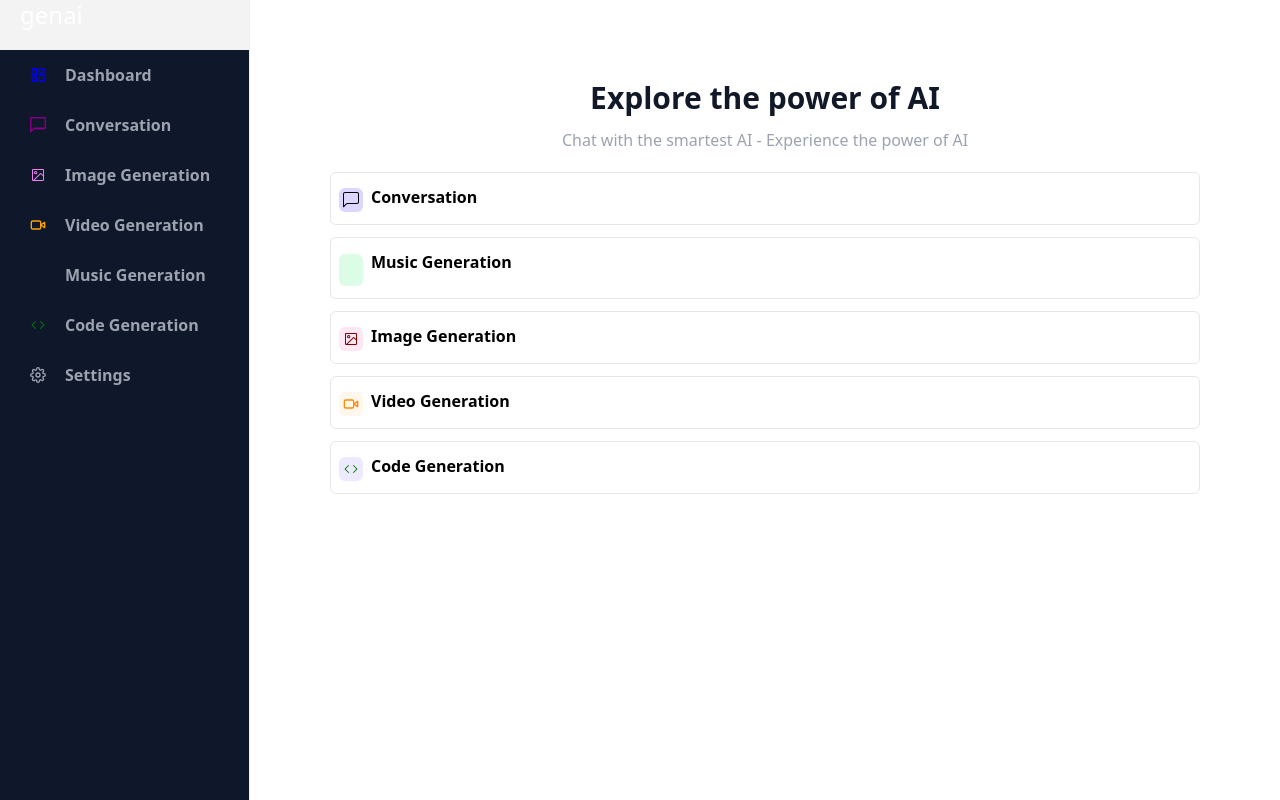
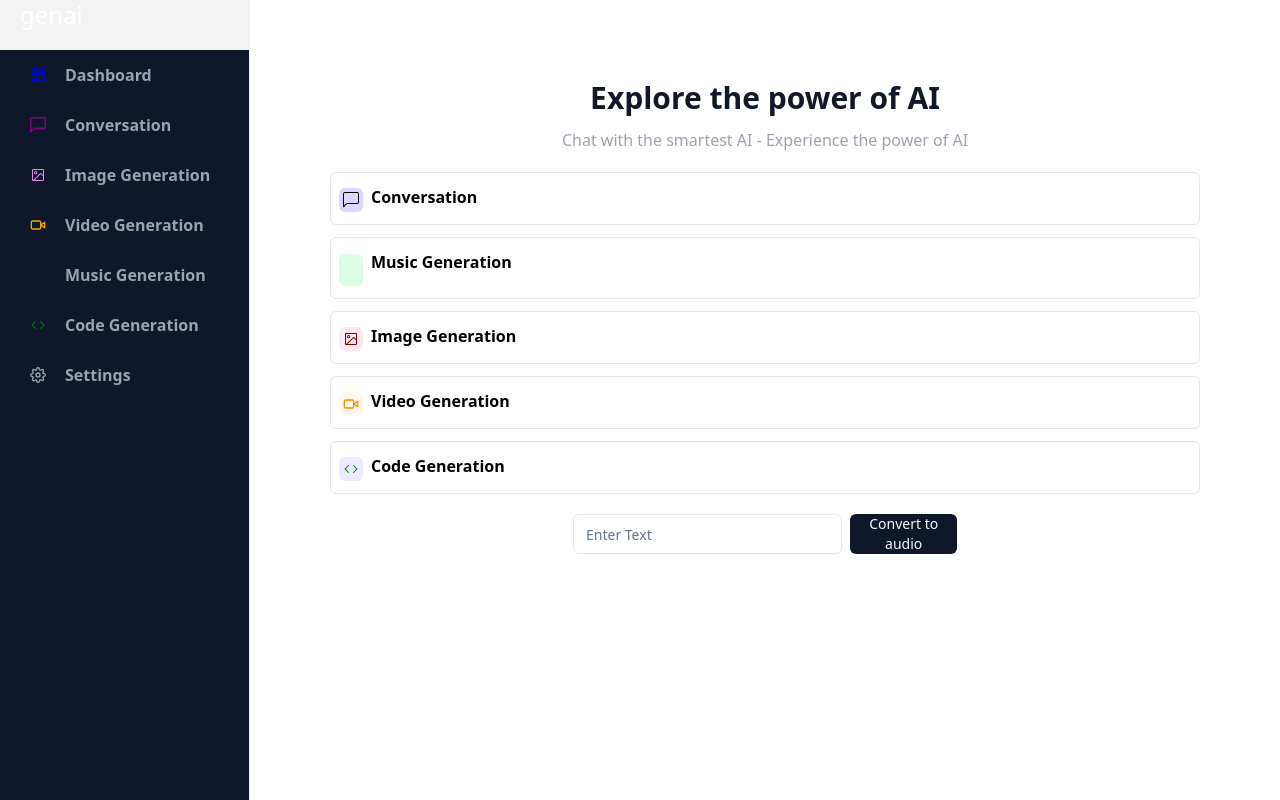
Before and after one commit to ABHI5645/chatGpt-kids, a Next.js app: page / in a window 1280 px wide. Built offline with nearby package versions, Linux system fonts and the light colour scheme; some icons are missing.

Commit message:
add shadcn input and button components

```diff
--- a/package.json
+++ b/package.json
@@ -13,6 +13,7 @@
     "@emotion/styled": "^11.11.0",
     "@mui/icons-material": "^5.14.7",
     "@mui/material": "^5.14.7",
+    "@radix-ui/react-slot": "^1.0.2",
     "class-variance-authority": "^0.7.0",
     "clsx": "^2.0.0",
     "eslint": "8.48.0",
--- /dev/null
+++ b/src/components/InputWithButton.jsx
@@ -0,0 +1,11 @@
+import { Button } from "@/components/ui/button";
+import { Input } from "@/components/ui/input";
+
+export function InputWithButton() {
+  return (
+    <div className="flex w-full max-w-sm items-center space-x-2">
+      <Input type="email" placeholder="Enter Text" />
+      <Button type="submit">Convert to audio</Button>
+    </div>
+  );
+}
--- /dev/null
+++ b/src/components/ui/button.jsx
@@ -0,0 +1,47 @@
+import * as React from "react"
+import { Slot } from "@radix-ui/react-slot"
+import { cva } from "class-variance-authority";
+
+import { cn } from "@/lib/utils"
+
+const buttonVariants = cva(
+  "inline-flex items-center justify-center rounded-md text-sm font-medium ring-offset-white transition-colors focus-visible:outline-none focus-visible:ring-2 focus-visible:ring-slate-950 focus-visible:ring-offset-2 disabled:pointer-events-none disabled:opacity-50 dark:ring-offset-slate-950 dark:focus-visible:ring-slate-300",
+  {
+    variants: {
+      variant: {
+        default: "bg-slate-900 text-slate-50 hover:bg-slate-900/90 dark:bg-slate-50 dark:text-slate-900 dark:hover:bg-slate-50/90",
+        destructive:
+          "bg-red-500 text-slate-50 hover:bg-red-500/90 dark:bg-red-900 dark:text-slate-50 dark:hover:bg-red-900/90",
+        outline:
+          "border border-slate-200 bg-white hover:bg-slate-100 hover:text-slate-900 dark:border-slate-800 dark:bg-slate-950 dark:hover:bg-slate-800 dark:hover:text-slate-50",
+        secondary:
+          "bg-slate-100 text-slate-900 hover:bg-slate-100/80 dark:bg-slate-800 dark:text-slate-50 dark:hover:bg-slate-800/80",
+        ghost: "hover:bg-slate-100 hover:text-slate-900 dark:hover:bg-slate-800 dark:hover:text-slate-50",
+        link: "text-slate-900 underline-offset-4 hover:underline dark:text-slate-50",
+      },
+      size: {
+        default: "h-10 px-4 py-2",
+        sm: "h-9 rounded-md px-3",
+        lg: "h-11 rounded-md px-8",
+        icon: "h-10 w-10",
+      },
+    },
+    defaultVariants: {
+      variant: "default",
+      size: "default",
+    },
+  }
+)
+
+const Button = React.forwardRef(({ className, variant, size, asChild = false, ...props }, ref) => {
+  const Comp = asChild ? Slot : "button"
+  return (
+    (<Comp
+      className={cn(buttonVariants({ variant, size, className }))}
+      ref={ref}
+      {...props} />)
+  );
+})
+Button.displayName = "Button"
+
+export { Button, buttonVariants }
--- /dev/null
+++ b/src/components/ui/input.jsx
@@ -0,0 +1,19 @@
+import * as React from "react"
+
+import { cn } from "@/lib/utils"
+
+const Input = React.forwardRef(({ className, type, ...props }, ref) => {
+  return (
+    (<input
+      type={type}
+      className={cn(
+        "flex h-10 w-full rounded-md border border-slate-200 border-slate-200 bg-white px-3 py-2 text-sm ring-offset-white file:border-0 file:bg-transparent file:text-sm file:font-medium placeholder:text-slate-500 focus-visible:outline-none focus-visible:ring-2 focus-visible:ring-slate-950 focus-visible:ring-offset-2 disabled:cursor-not-allowed disabled:opacity-50 dark:border-slate-800 dark:border-slate-800 dark:bg-slate-950 dark:ring-offset-slate-950 dark:placeholder:text-slate-400 dark:focus-visible:ring-slate-300",
+        className
+      )}
+      ref={ref}
+      {...props} />)
+  );
+})
+Input.displayName = "Input"
+
+export { Input }
--- a/src/pages/index.js
+++ b/src/pages/index.js
@@ -10,6 +10,7 @@
 import { FiSettings } from "react-icons/fi";
 import HeroSection from "@/components/Hero";
 import Link from "next/link";
+import { InputWithButton } from "@/components/InputWithButton";
 
 const inter = Inter({ subsets: ["latin"] });
 
@@ -130,6 +131,7 @@
             </div>
           </div>
         </div>
+        <InputWithButton />
       </section>
     </div>
   );
```
Also changed, not shown: 1 other file (tests, documents, lock files or other folders).
